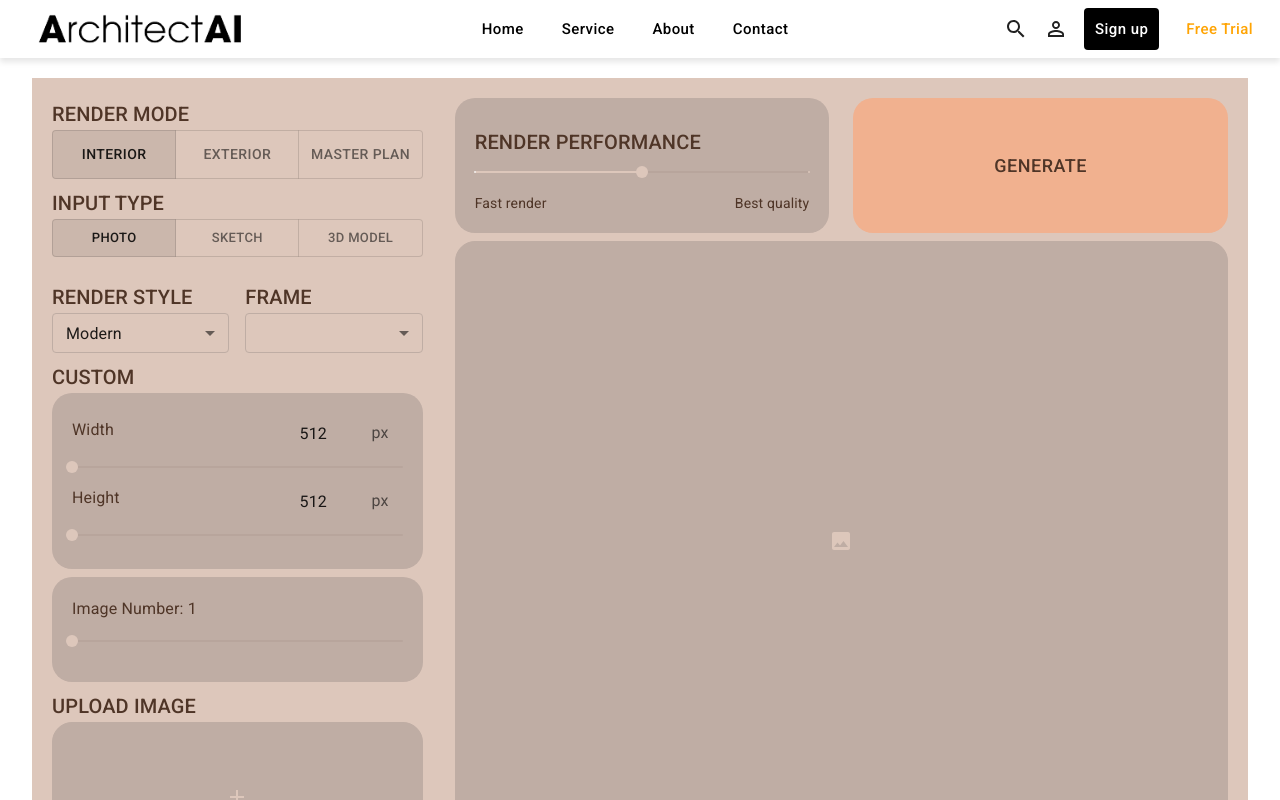
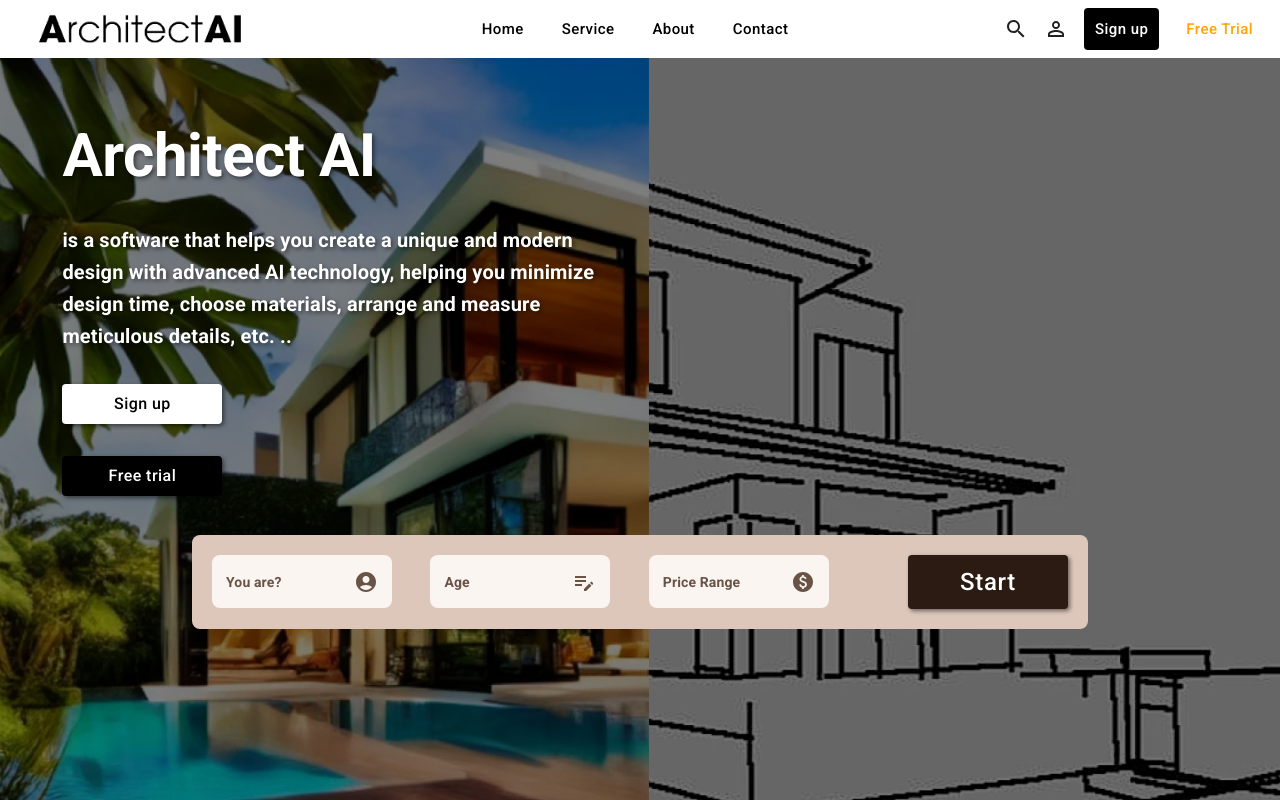
Before and after one commit to tanhtt/fe_architect_ai, a React (Vite) app: page / in a window 1280 px wide. Shown: the top 800 px of the page. Built offline with nearby package versions, Linux system fonts and the light colour scheme.

Commit message:
add react router

```diff
--- a/package.json
+++ b/package.json
@@ -20,6 +20,7 @@
     "react": "^18.2.0",
     "react-dom": "^18.2.0",
     "react-material-ui-carousel": "^3.4.2",
+    "react-router-dom": "^6.26.2",
     "react-spring": "^9.7.3"
   },
   "devDependencies": {
--- a/src/App.jsx
+++ b/src/App.jsx
@@ -1,10 +1,32 @@
 import Home from './pages/Home/Home'
 import Generation from './pages/Home/Generation/Generation'
+import { BrowserRouter as Router, Route, Routes } from 'react-router-dom';
+import AppHeader from './pages/Home/AppHeader/AppHeader';
+import AppFooter from './pages/Home/AppFooter/AppFooter';
+import Pricing from './pages/Home/Pricing/Pricing';
+
 function App() {
 
   return (
     <>
-      <Generation/>
+      <Router>
+      <div>
+        {/* Header luôn hiển thị */}
+        <AppHeader />
+
+        {/* Routes để thay đổi nội dung */}
+        <main>
+          <Routes>
+            <Route path="/" element={<Home />} />
+            <Route path="/generation" element={<Generation />} />
+            <Route path="/pricing" element={<Pricing />} />
+          </Routes>
+        </main>
+
+        {/* Footer luôn hiển thị */}
+        <AppFooter />
+      </div>
+    </Router>
     </>
   )
 }
--- a/src/pages/Home/AppHeader/AppHeader.jsx
+++ b/src/pages/Home/AppHeader/AppHeader.jsx
@@ -4,6 +4,8 @@ import { Button } from '@mui/material'
 import SearchIcon from '@mui/icons-material/Search'
 import PersonOutlineIcon from '@mui/icons-material/PersonOutline'
 import architectAI from '~/assets/imgs/architectai.png'
+import { Link } from 'react-router-dom'
+import '../../../styles/AppHeader.css'
 
 function AppHeader() {
   return (
@@ -25,8 +27,8 @@ function AppHeader() {
         </Box>
         <Box sx={{ flexGrow: 1, display: 'flex', justifyContent: 'center' }}>
           <Box sx={{ display: 'flex', alignItems: 'center', gap: 2 }}>
-            <Button size='large' sx={{ color: '#000' }}>Home</Button>
-            <Button size='large' sx={{ color: '#000' }}>Service</Button>
+            <Button size='large' sx={{ color: '#000' }}><Link className='custom-link' to="/">Home</Link></Button>
+            <Button size='large' sx={{ color: '#000' }}><Link className='custom-link' to="/generation">Service</Link></Button>
             <Button size='large' sx={{ color: '#000' }}>About</Button>
             <Button size='large' sx={{ color: '#000' }}>Contact</Button>
           </Box>
@@ -45,7 +47,7 @@ function AppHeader() {
             bgcolor: '#333',
             color: '#fff'
           } }}>Sign up</Button>
-          <Button size='large' variant="text" sx={{ color: '#FFA403' }}>Free Trial</Button>
+          <Button size='large' variant="text" sx={{ color: '#FFA403' }}><Link className='custom-link' to="/pricing">Free Trial</Link></Button>
         </Box>
       </Box>
     </>
--- a/src/pages/Home/Generation/Generation.jsx
+++ b/src/pages/Home/Generation/Generation.jsx
@@ -1,15 +1,11 @@
-import AppHeader from '../AppHeader/AppHeader'
 import Content from './Content/Content'
-import AppFooter from '../AppFooter/AppFooter'
 import ImageSlider from '../ImageSlider'
 
 export default function Generation() {
     return (
       <>
-        <AppHeader/>
         <Content/>
-        <ImageSlider/>
-        <AppFooter/>
+        {/* <ImageSlider/> */}
       </>
     )
   }
--- a/src/pages/Home/Home.jsx
+++ b/src/pages/Home/Home.jsx
@@ -1,14 +1,9 @@
-import AppHeader from './AppHeader/AppHeader'
 import AppContent from './AppContent/AppContent'
-import AppFooter from './AppFooter/AppFooter'
-import Pricing from './Pricing/Pricing'
 
 export default function Home() {
   return (
     <>
-      <AppHeader/>
-      <Pricing/>
-      <AppFooter/>
+      <AppContent/>
     </>
   )
 }
--- /dev/null
+++ b/src/styles/AppHeader.css
@@ -0,0 +1,8 @@
+.custom-link {
+    text-decoration: none; /* Xóa bỏ gạch chân */
+    color: inherit;        /* Giữ nguyên màu của text, không thay đổi */
+  }
+
+  .custom-link:hover {
+    color: inherit;        /* Thêm hiệu ứng khi hover nếu cần */
+  }
```
Also changed, not shown: 2 other files (tests, documents, lock files or other folders).
